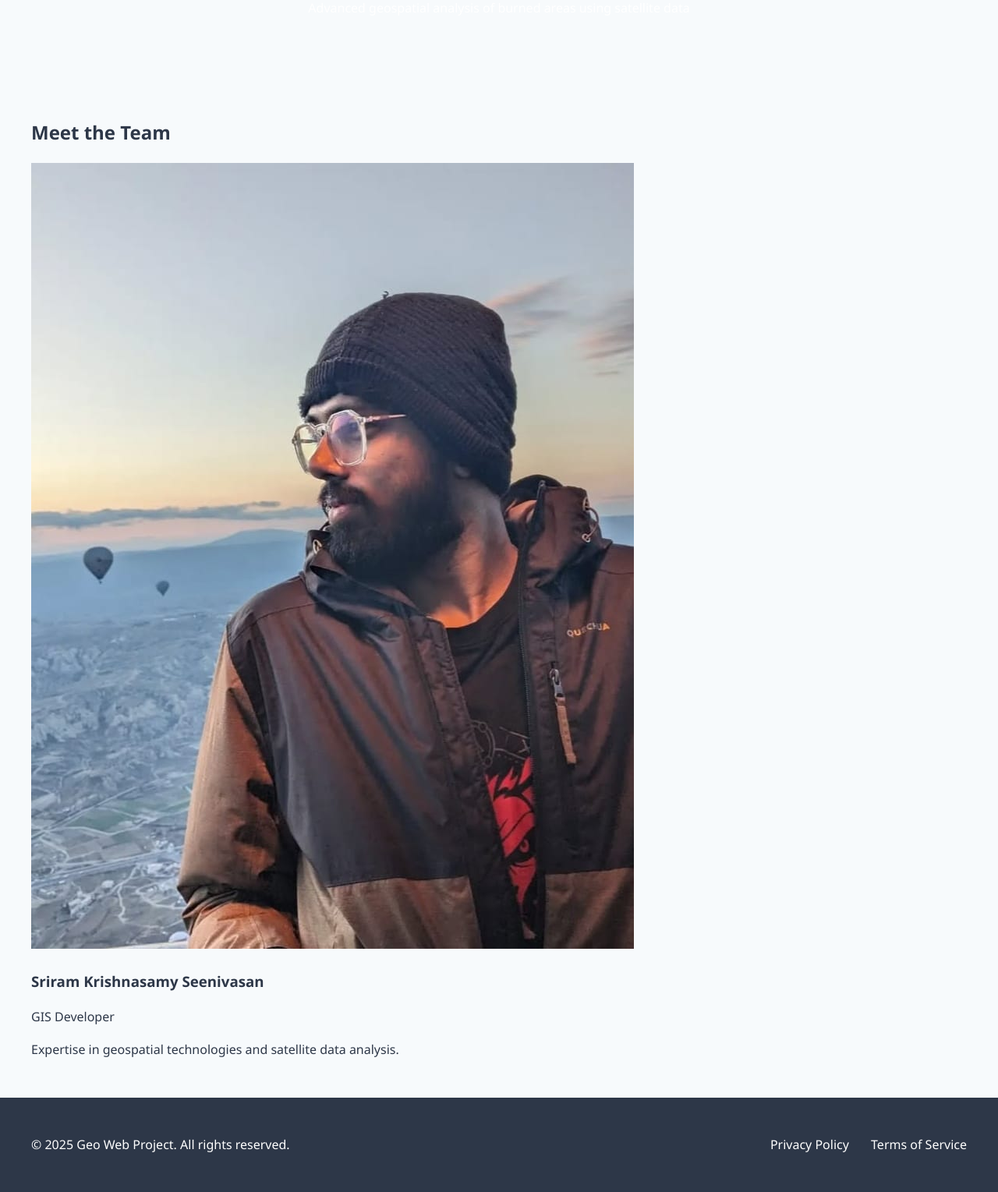
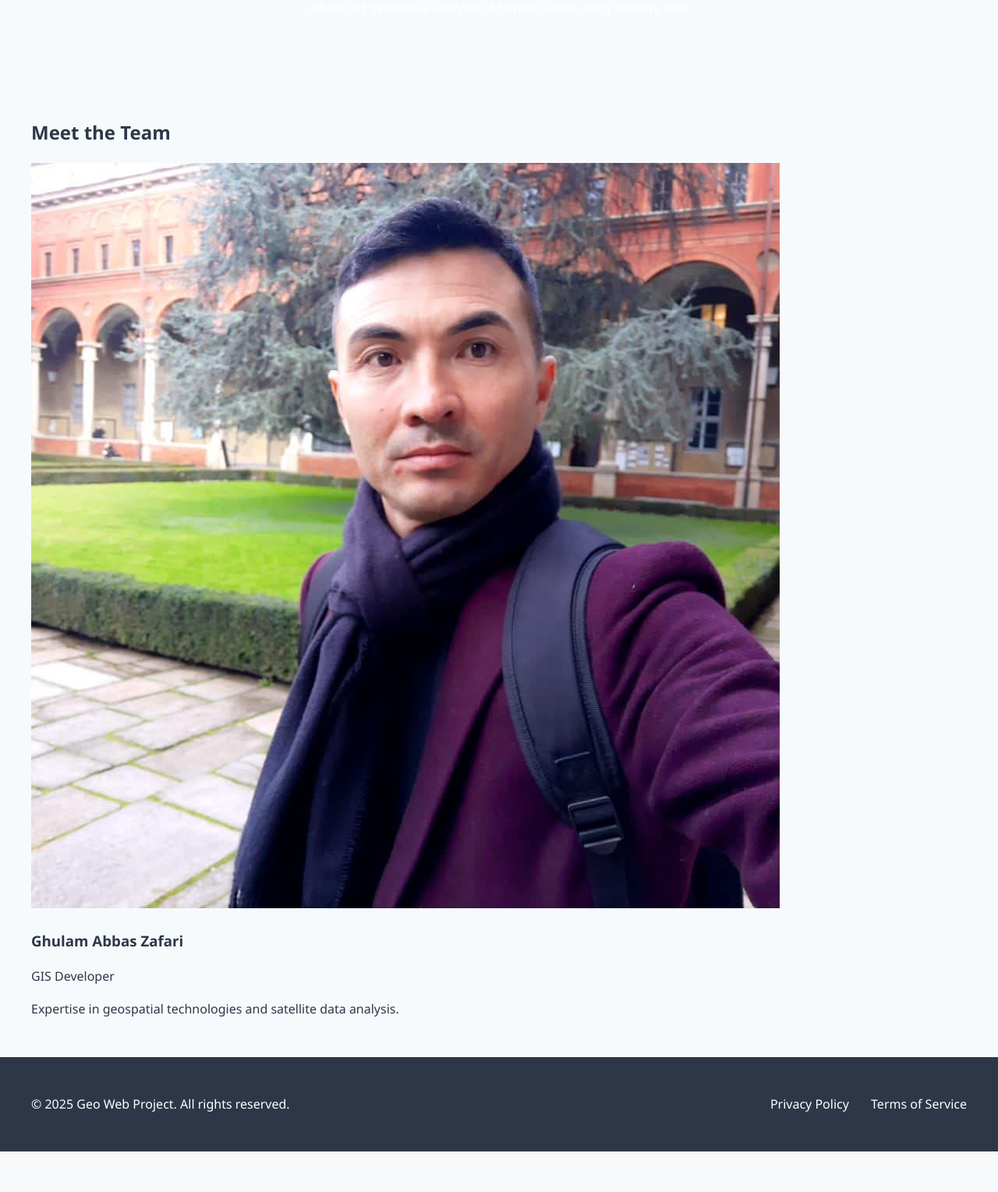
Before and after one commit to zafariabbas68/Geo_web, a Flask app: page /about in a window 1280 px wide. Shown: the part 231-1760 px from the top of the page at 78% size. After the commit the page ends 1708 px from the top, so only its background shows below. Run offline with Flask 3, Linux system fonts and the light colour scheme.

Commit message:
Your message here

```diff
--- a/templates/about.html
+++ b/templates/about.html
@@ -12,8 +12,8 @@
   <h2>Meet the Team</h2>
   <div class="team-grid">
     <div class="team-member">
-      <img src="{{ url_for('static', filename='WhatsApp Image 2025-01-21 at 22.04.07.jpeg') }}" alt="Sriram Krishnasamy Seenivasan">
-      <h3>Sriram Krishnasamy Seenivasan</h3>
+      <img src="{{ url_for('static', filename='FB_IMG_1737449134742.jpg.png') }}" alt="Ghulam Abbas Zafari">
+      <h3>Ghulam Abbas Zafari</h3>
       <p class="role">GIS Developer</p>
       <p>Expertise in geospatial technologies and satellite data analysis.</p>
     </div>
```
